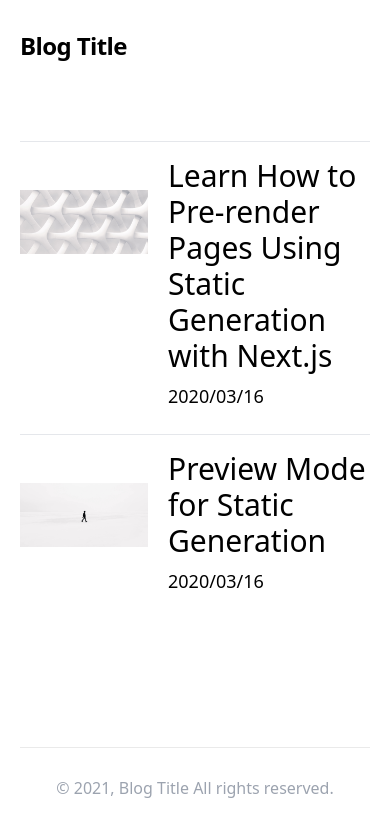
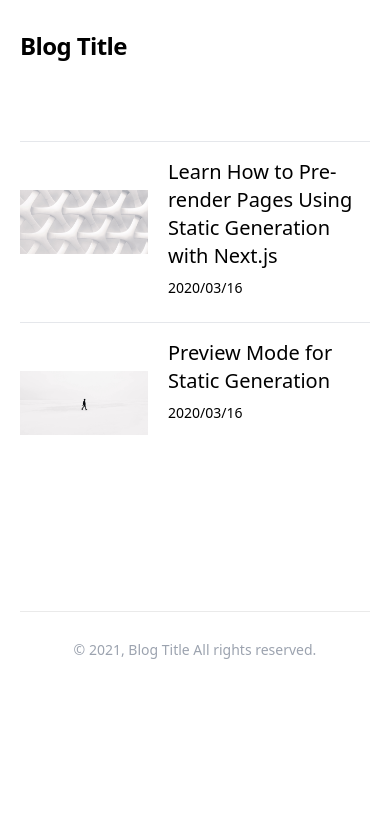
Before and after one commit to KoheiNishino/nextjs-blog, a Next.js app: page / in a window 390 px wide. Shown: the top 836 px of the page. Built offline with nearby package versions, Linux system fonts and the light colour scheme.

Commit message:
responsive support for some components

```diff
--- a/components/container.tsx
+++ b/components/container.tsx
@@ -5,7 +5,11 @@ type Props = {
 }
 
 const Container: FunctionComponent = ({ children }: Props) => {
-  return <div className="container mx-auto px-5">{children}</div>
+  return (
+    <div className="container mx-auto max-w-3xl px-5">
+      {children}
+    </div>
+  )
 }
 
 export default Container
--- a/components/footer.tsx
+++ b/components/footer.tsx
@@ -4,7 +4,7 @@ const Footer = () => {
   return (
     <footer className="border-t border-accent-2 py-7 text-gray-400">
       <div className="flex flex-col items-center">
-        <div>
+        <div className="text-sm md:text-lg">
           © 2021, {BLOG_TITLE} All rights reserved.
         </div>
       </div>
--- a/components/post-preview.tsx
+++ b/components/post-preview.tsx
@@ -22,8 +22,8 @@ const PostPreview = ({
             <img src={coverImage} alt={title} className="object-contain h-32 w-32" />
           </div>
           <div className="pl-5">
-            <h3 className="text-3xl mb-2">{title}</h3>
-            <div className="text-lg mb-2">
+            <h3 className="text-xl md:text-3xl mb-2">{title}</h3>
+            <div className="text-sm md:text-lg mb-2">
               <DateFormatter dateString={date} />
             </div>
           </div>
```
